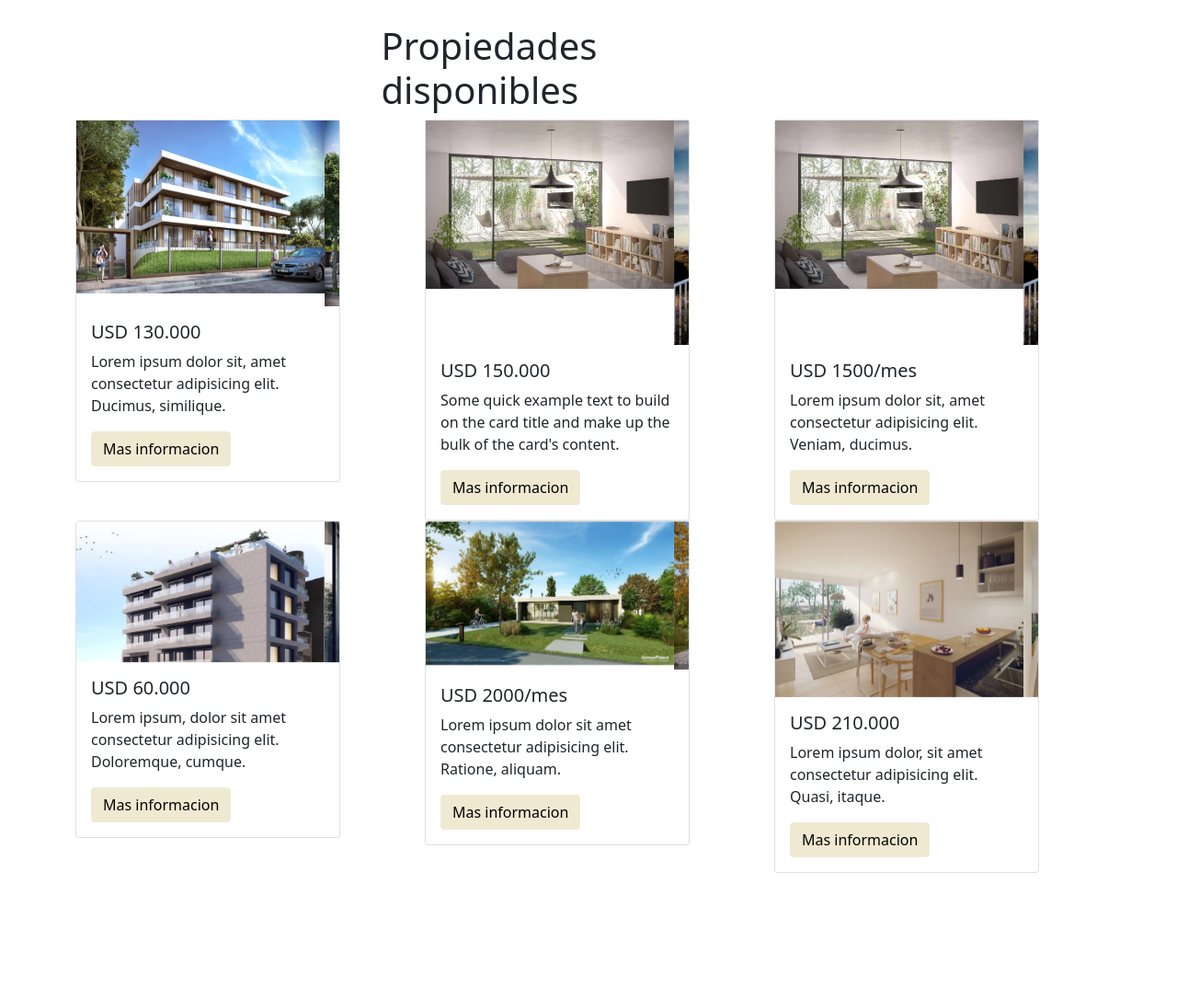
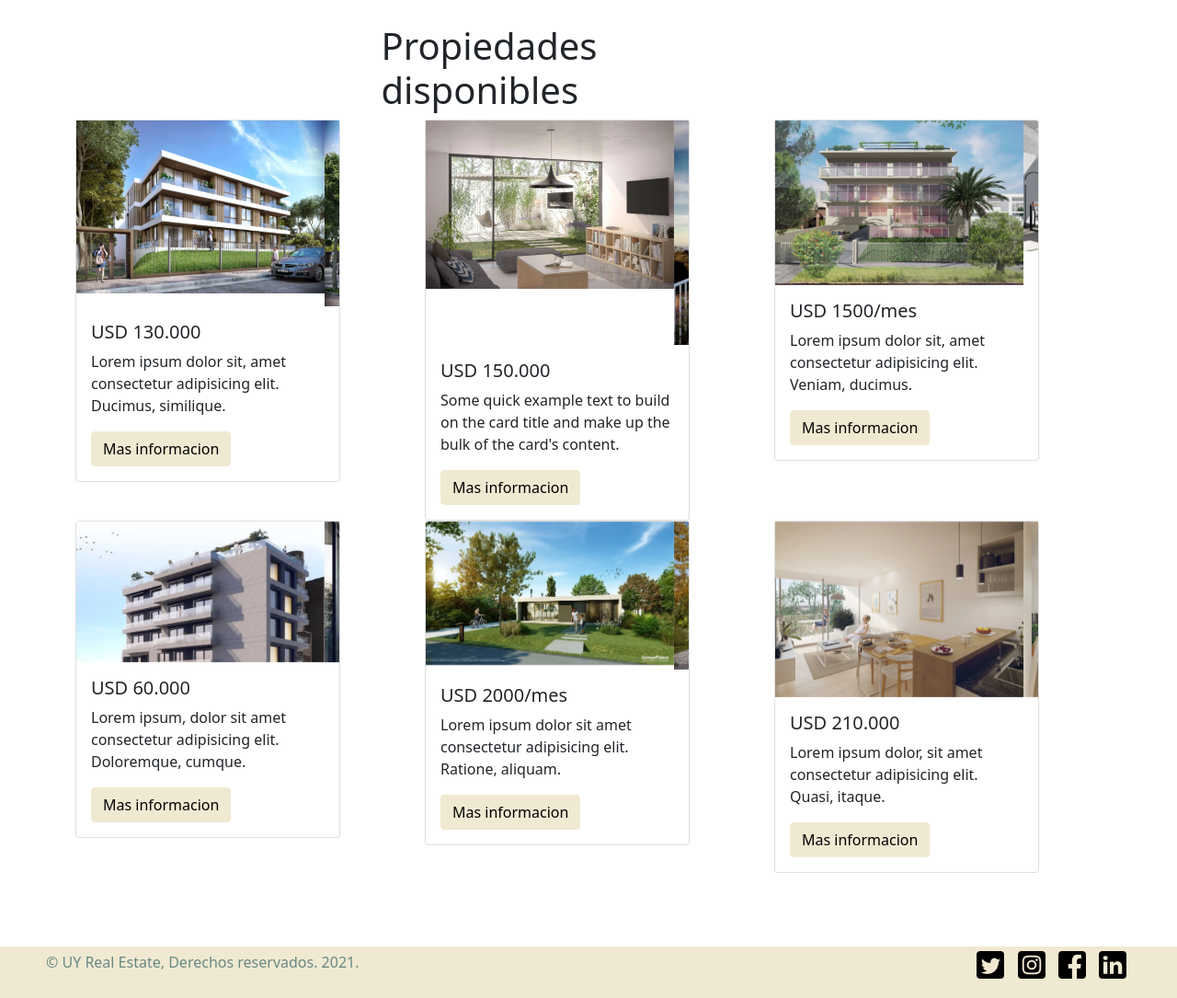
Before and after one commit to gastonip/UY-Real-Estate, a website: page html/propiedades.html in a window 1280 px wide. Shown: the part 80-1165 px from the top of the page at 92% size. Before the commit the page ends 1029 px from the top, so only its background shows below. Drawn offline with nearby package versions, Linux system fonts and the light colour scheme.

Commit message:
Animaciones y correcciones

```diff
--- a/html/propiedades.html
+++ b/html/propiedades.html
@@ -100,13 +100,10 @@
                     <div id="carouselPropiedad3" class="carousel slide" data-bs-ride="carousel">
                         <div class="carousel-inner">
                           <div class="carousel-item active">
-                            <img src="../images/Propiedades/Propiedad2/propiedad2-2.jpg" class="d-block w-100" alt="...">
+                            <img src="../images/Propiedades/Propiedad3/propiedad3-1.jpg" class="d-block w-100" alt="...">
                           </div>
                           <div class="carousel-item">
-                            <img src="../images/Propiedades/Propiedad2/propiedad2-3.jpg" class="d-block w-100" alt="...">
-                          </div>
-                          <div class="carousel-item">
-                            <img src="../images/Propiedades/Propiedad2/propiedad2-1.jpg" class="d-block w-100" alt="...">
+                            <img src="../images/Propiedades/Propiedad3/propiedad3-2.jpg" class="d-block w-100" alt="...">
                           </div>
                         </div>
                     </div>
@@ -190,6 +187,33 @@
             </article>
         </div>
     </section>
+
+    <!-- Pie de pagina -->
+    <footer class="flex">
+      <p class="copy">© UY Real Estate, Derechos reservados. 2021.</p>
+      <ul class="socials">
+          <li>
+              <a href="https://twitter.com/">
+                  <img class="imgSocials" src="../images/socials/tweeter.png" alt="Twitter">
+              </a>
+          </li>
+          <li>
+              <a href="https://www.instagram.com/">
+                  <img class="imgSocials" src="../images/socials/instagram.png" alt="Instagram">
+              </a>
+          </li>
+          <li>
+              <a href="https://www.facebook.com/">
+                  <img class="imgSocials" src="../images/socials/facebook.png" alt="Facebook">
+              </a>
+          </li>
+          <li>
+              <a href="https://uy.linkedin.com">
+                  <img class="imgSocials" src="../images/socials/linkedin.png" alt="LinkedIn">
+              </a>
+          </li>
+      </ul>
+  </footer>
     <script src="../node_modules/bootstrap/dist/js/bootstrap.bundle.js"></script>
 </body>
 </html>
--- a/scss/sections/_footer.scss
+++ b/scss/sections/_footer.scss
@@ -6,11 +6,14 @@
 footer{
     bottom: 0;
     width: 100%;
-    position: absolute;
+    //position: absolute;
+    color: $secundario;
     background-color: $principal;
     flex-wrap: wrap;
     justify-content: space-between;
-    align-items: center;
+    align-content: center;
+    //align-items: center;
+    margin-top: 5em;
     padding: 5px 50px;
     ul{
         list-style: none;
--- a/scss/sections/_index.scss
+++ b/scss/sections/_index.scss
@@ -6,7 +6,9 @@
     border-color: $principal;
 }
 
-
+section{
+    min-height: 100vh;
+}
 
 .carrusel{
     img{
```
Also changed, not shown: html/contacto.html (+26 -0 lines), html/nosotros.html (+26 -0 lines), html/proyectos.html (+33 -2 lines), index.html (+7 -2 lines), css/style.css, 1 other file.
